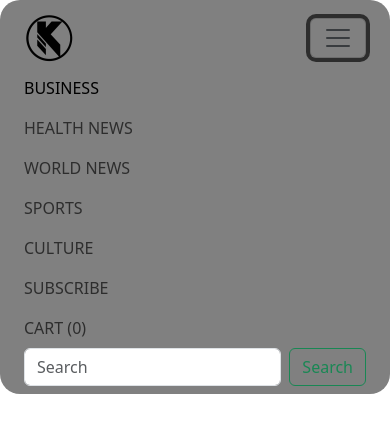
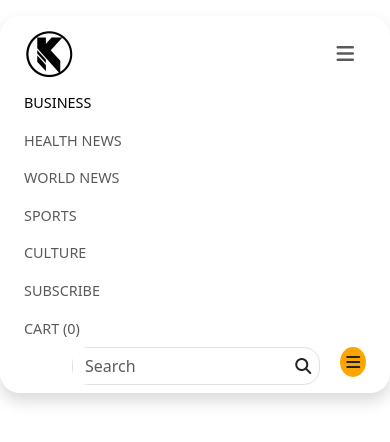
Before and after one commit to ehasun15019/Assignment-02, a plain HTML site: page project-1/index.html in a window 390 px wide. Both pictures are taken after a click on the button "Toggle navigation". Drawn offline with nearby package versions, Linux system fonts and the light colour scheme.

Commit message:
1May-2025

```diff
--- /dev/null
+++ b/project-1/css/responsive-style.css
@@ -0,0 +1,14 @@
+/* navbar start */
+@media only screen and (max-width: 991px){
+    .header nav .navbar-toggler
+    {
+        border: none;
+    }
+
+    .header nav .navbar-toggler:focus
+    {
+        box-shadow: none;
+        outline: none;
+    }
+}
+/* navbar end */
--- a/project-1/css/style.css
+++ b/project-1/css/style.css
@@ -14,7 +14,7 @@ body
 /* Navbar Start */
 .header
 {
-    background: gray;
+    background: white;
     border-radius: 20px;
 }
 
@@ -22,4 +22,28 @@ body
 {
     width: 50px;
 }
+
+#navbarSupportedContent ul li a
+{
+    font-size: 0.9rem;
+}
+
+.header .input-sec input:focus
+{
+    box-shadow: none;
+    outline: none;
+    border: none;
+}
+
+.header form .menu-bar
+{
+    background: orange;
+    height: 30px;
+    width: 30px;
+    display: flex;
+    justify-content: center;
+    align-items: center;
+    border-radius: 50%;
+    margin-left: 20px;
+}
 /* Navbar End */
--- a/project-1/index.html
+++ b/project-1/index.html
@@ -7,21 +7,25 @@
 
     <!-- Own css -->
     <link rel="stylesheet" href="./css/style.css">
+    <link rel="stylesheet" href="./css/responsive-style.css">
 
     <!-- Bootstrap cdn link -->
     <link href="https://cdn.jsdelivr.net/npm/bootstrap@5.3.5/dist/css/bootstrap.min.css" rel="stylesheet" integrity="sha384-SgOJa3DmI69IUzQ2PVdRZhwQ+dy64/BUtbMJw1MZ8t5HZApcHrRKUc4W0kG879m7" crossorigin="anonymous">
+
+    <!-- font awsome cdn  -->
+    <link rel="stylesheet" href="https://cdnjs.cloudflare.com/ajax/libs/font-awesome/6.7.2/css/all.min.css" integrity="sha512-Evv84Mr4kqVGRNSgIGL/F/aIDqQb7xQ2vcrdIwxfjThSH8CSR7PBEakCr51Ck+w+/U6swU2Im1vVX0SVk9ABhg==" crossorigin="anonymous" referrerpolicy="no-referrer" />
 </head>
 <body>
     <div class="container-body">
         <!-- Navbar Start -->
-         <div class="header container">
+         <div class="header container mt-3 shadow">
             <nav class="navbar navbar-expand-lg">
                 <div class="container">
                   <a class="navbar-brand" href="#">
                     <img src="./img/logo.png" alt="logo" class="img-fluid">
                   </a>
                   <button class="navbar-toggler" type="button" data-bs-toggle="collapse" data-bs-target="#navbarSupportedContent" aria-controls="navbarSupportedContent" aria-expanded="false" aria-label="Toggle navigation">
-                    <span class="navbar-toggler-icon"></span>
+                    <i class="fa-solid fa-bars"></i>
                   </button>
                   <div class="collapse navbar-collapse" id="navbarSupportedContent">
                     <ul class="navbar-nav">
@@ -53,9 +57,17 @@
                           <a class="nav-link" href="#">CART (0)</a>
                         </li>
                       </ul>
-                    <form class="d-flex" role="search">
-                      <input class="form-control me-2" type="search" placeholder="Search" aria-label="Search">
-                      <button class="btn btn-outline-success" type="submit">Search</button>
+
+                    <form class="d-flex mx-auto" role="search">
+                      <div class="input-sec d-flex align-items-center border rounded-4 ms-5">
+                        <input class="form-control me-2 border-0" type="search" placeholder="Search" aria-label="Search">
+
+                        <i class="fa-solid fa-magnifying-glass pe-2"></i>
+                      </div>
+
+                      <div class="menu-bar">
+                        <i class="fa-solid fa-bars"></i>
+                      </div>
                     </form>
                   </div>
                 </div>
```
